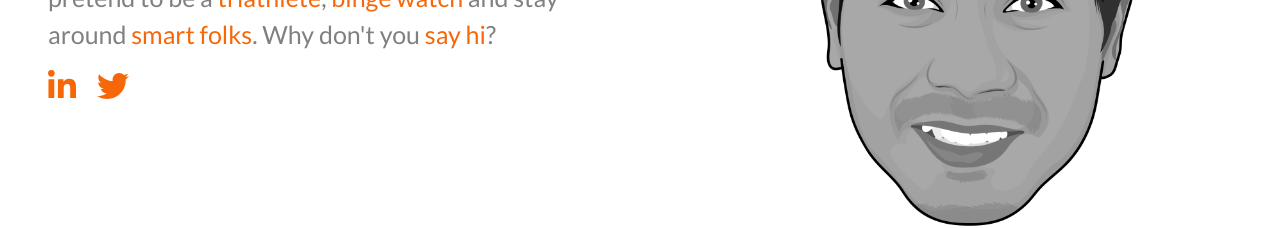
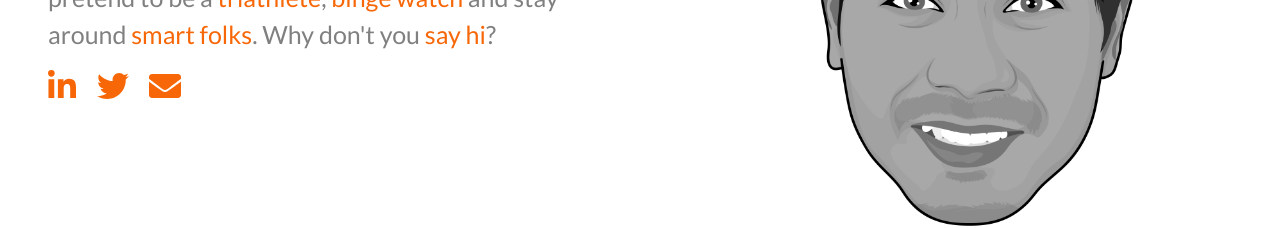
Before and after one commit to souravmitra/souravmitra.github.io, a plain HTML site: page index.html in a window 1280 px wide. Shown: the part 334-562 px from the top of the page. Drawn offline with Linux system fonts and the light colour scheme.

Commit message:
Add mail connect

```diff
--- a/index.html
+++ b/index.html
@@ -38,6 +38,9 @@
 			      		<a class="pl-3" href="https://twitter.com/souravmitraabhi" target="_blank">
 			      			<svg aria-hidden="true" focusable="false" data-prefix="fab" data-icon="twitter" class="svg-inline--fa fa-2x" role="img" xmlns="http://www.w3.org/2000/svg" viewBox="0 0 512 512"><path fill="#f76707" d="M459.37 151.716c.325 4.548.325 9.097.325 13.645 0 138.72-105.583 298.558-298.558 298.558-59.452 0-114.68-17.219-161.137-47.106 8.447.974 16.568 1.299 25.34 1.299 49.055 0 94.213-16.568 130.274-44.832-46.132-.975-84.792-31.188-98.112-72.772 6.498.974 12.995 1.624 19.818 1.624 9.421 0 18.843-1.3 27.614-3.573-48.081-9.747-84.143-51.98-84.143-102.985v-1.299c13.969 7.797 30.214 12.67 47.431 13.319-28.264-18.843-46.781-51.005-46.781-87.391 0-19.492 5.197-37.36 14.294-52.954 51.655 63.675 129.3 105.258 216.365 109.807-1.624-7.797-2.599-15.918-2.599-24.04 0-57.828 46.782-104.934 104.934-104.934 30.213 0 57.502 12.67 76.67 33.137 23.715-4.548 46.456-13.32 66.599-25.34-7.798 24.366-24.366 44.833-46.132 57.827 21.117-2.273 41.584-8.122 60.426-16.243-14.292 20.791-32.161 39.308-52.628 54.253z"></path></svg>
 			      		</a>
+			      		<a class="pl-3" href="mailto:souravmitr@gmail.com" target="_blank">
+			      			<svg aria-hidden="true" focusable="false" data-prefix="fas" data-icon="envelope" class="svg-inline--fa fa-2x" role="img" xmlns="http://www.w3.org/2000/svg" viewBox="0 0 512 512"><path fill="#f76707" d="M502.3 190.8c3.9-3.1 9.7-.2 9.7 4.7V400c0 26.5-21.5 48-48 48H48c-26.5 0-48-21.5-48-48V195.6c0-5 5.7-7.8 9.7-4.7 22.4 17.4 52.1 39.5 154.1 113.6 21.1 15.4 56.7 47.8 92.2 47.6 35.7.3 72-32.8 92.3-47.6 102-74.1 131.6-96.3 154-113.7zM256 320c23.2.4 56.6-29.2 73.4-41.4 132.7-96.3 142.8-104.7 173.4-128.7 5.8-4.5 9.2-11.5 9.2-18.9v-19c0-26.5-21.5-48-48-48H48C21.5 64 0 85.5 0 112v19c0 7.4 3.4 14.3 9.2 18.9 30.6 23.9 40.7 32.4 173.4 128.7 16.8 12.2 50.2 41.8 73.4 41.4z"></path></svg>
+			      		</a>
 		      		</div>
 		    	</div>
 			    <div class="col-sm">
```
